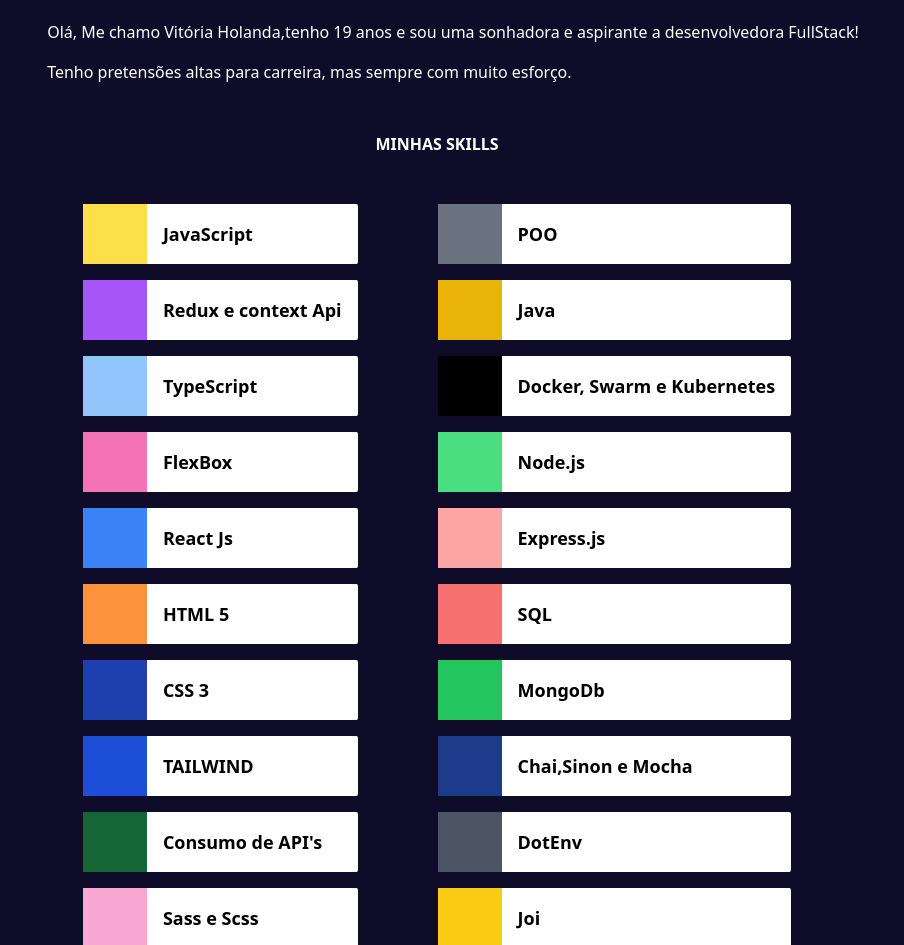
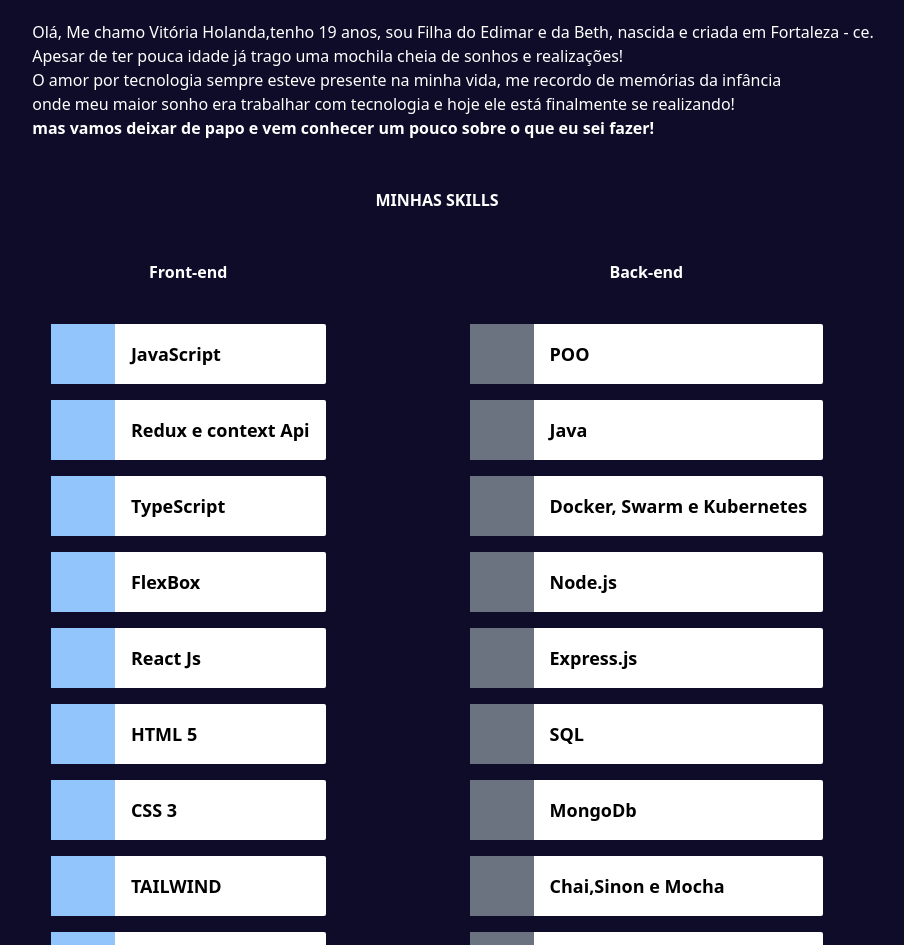
Before and after one commit to vitoriacst/vitoriacst.github.io, a React (Create React App) app in the folder app/: page /about-me in a window 1280 px wide. Shown: the part 447-1392 px from the top of the page, without its empty margins (203-1107 px from the left). Built offline with nearby package versions, Linux system fonts and the light colour scheme.

Commit message:
style: :lipstick: changing colors

```diff
--- a/app/src/pages/AboutMe.jsx
+++ b/app/src/pages/AboutMe.jsx
@@ -6,25 +6,40 @@
         <div className="ml-8 ">
           <h1 className="text-white font-bold mb-4">SOBRE MIM</h1>
           <p className="text-white font-light flex flex-col text-start gap-4">
-            Olá, Me chamo Vitória Holanda,tenho 19 anos e sou uma sonhadora e aspirante a desenvolvedora FullStack!
-            <span>
-              Tenho pretensões altas para carreira, mas sempre com muito esforço.
-            </span>
+            Olá, Me chamo Vitória Holanda,tenho 19 anos, sou Filha do Edimar e
+            da Beth, nascida e criada em Fortaleza - ce.
+          </p>
+
+          <p className="text-white font-light flex flex-col text-start">
+            Apesar de ter pouca idade já trago uma mochila cheia de sonhos e
+            realizações!
+          </p>
+          <p className="text-white font-light flex flex-col text-start">
+            O amor por tecnologia sempre esteve presente na minha vida, me recordo de memórias da infância
+          </p>
+          <p className="text-white font-light flex flex-col text-start">
+           onde meu  maior sonho era trabalhar com tecnologia e hoje ele está finalmente se realizando!
+          </p>
+          <p className="text-white font-bold flex flex-col text-start">
+            mas vamos deixar de papo e vem conhecer um pouco sobre o que eu sei fazer!
           </p>
         </div>
         <h1 className="text-white font-bold mt-12 mb-12">MINHAS SKILLS</h1>
-        <div className="flex flex-col lg:flex-row lg:justify-between lg:items-center lg:gap-20">
+        <div className="flex flex-col lg:flex-row lg:justify-between lg:items-center lg:gap-36">
           <div className="flex justify-between flex-col">
+            <h1 className="text-white mb-10 text-center font-bold">Front-end</h1>
             <div className="flex bg-white max-w-sm mb-4 rounded-sm">
-            <div className="w-16 bg-yellow-300"></div>
+              <div className="w-16 bg-blue-300"></div>
               <div className="w-auto text-grey-darker items-center p-4">
                 <span className="text-lg font-bold pb-4">JavaScript</span>
               </div>
             </div>
             <div className="flex bg-white max-w-sm mb-4 rounded-sm">
-            <div className="w-16 bg-purple-500"></div>
+              <div className="w-16  bg-blue-300"></div>
               <div className="w-auto text-grey-darker items-center p-4">
-              <span className="text-lg font-bold pb-4">Redux e context Api</span>
+                <span className="text-lg font-bold pb-4">
+                  Redux e context Api
+                </span>
               </div>
             </div>
             <div className="flex bg-white max-w-sm mb-4 rounded-sm">
@@ -34,57 +49,57 @@
               </div>
             </div>
             <div className="flex bg-white max-w-sm mb-4 rounded-sm">
-            <div className="w-16 bg-pink-400"></div>
+              <div className="w-16  bg-blue-300"></div>
               <div className="w-auto text-grey-darker items-center p-4">
                 <span className="text-lg font-bold pb-4">FlexBox</span>
               </div>
             </div>
             <div className="flex bg-white max-w-sm mb-4 rounded-sm">
-            <div className="w-16 bg-blue-500"></div>
+              <div className="w-16 bg-blue-300"></div>
               <div className="w-auto text-grey-darker items-center p-4">
                 <span className="text-lg font-bold pb-4">React Js</span>
               </div>
             </div>
             <div className="flex bg-white max-w-sm mb-4 rounded-sm">
-            <div className="w-16 bg-orange-400"></div>
+              <div className="w-16  bg-blue-300"></div>
               <div className="w-auto text-grey-darker items-center p-4">
                 <span className="text-lg font-bold pb-4">HTML 5</span>
               </div>
             </div>
             <div className="flex bg-white max-w-sm mb-4 rounded-sm">
-            <div className="w-16 bg-blue-800"></div>
+              <div className="w-16 bg-blue-300"></div>
               <div className="w-auto text-grey-darker items-center p-4">
                 <span className="text-lg font-bold pb-4">CSS 3</span>
               </div>
             </div>
             <div className="flex bg-white max-w-sm mb-4 rounded-sm">
-            <div className="w-16 bg-blue-700"></div>
+              <div className="w-16 bg-blue-300"></div>
               <div className="w-auto text-grey-darker items-center p-4">
                 <span className="text-lg font-bold pb-4">TAILWIND</span>
               </div>
             </div>
 
-
             <div className="flex bg-white max-w-sm mb-4 rounded-sm">
-            <div className="w-16 bg-green-800"></div>
+              <div className="w-16  bg-blue-300"></div>
               <div className="w-auto text-grey-darker items-center p-4">
                 <span className="text-lg font-bold pb-4">Consumo de API's</span>
               </div>
             </div>
             <div className="flex bg-white max-w-sm mb-4 rounded-sm">
-            <div className="w-16 bg-pink-300"></div>
+              <div className="w-16  bg-blue-300"></div>
               <div className="w-auto text-grey-darker items-center p-4">
                 <span className="text-lg font-bold pb-4">Sass e Scss</span>
               </div>
             </div>
             <div className="flex bg-white max-w-sm mb-4 rounded-sm">
-            <div className="w-16 bg-red-500"></div>
+              <div className="w-16  bg-blue-300"></div>
               <div className="w-auto text-grey-darker items-center p-4">
                 <span className="text-lg font-bold pb-4">Testes unitarios</span>
               </div>
             </div>
           </div>
           <div className="flex justify-between flex-col">
+          <h1 className="text-white mb-10 text-center font-bold">Back-end</h1>
             <div className="flex bg-white max-w-sm mb-4 rounded-sm">
               <div className="w-16 bg-gray-500"></div>
               <div className="w-auto text-grey-darker items-center p-4">
@@ -92,61 +107,65 @@
               </div>
             </div>
             <div className="flex bg-white max-w-sm mb-4 rounded-sm">
-            <div className="w-16 bg-yellow-500"></div>
+              <div className="w-16 bg-gray-500"></div>
               <div className="w-auto text-grey-darker items-center p-4">
                 <span className="text-lg font-bold pb-4">Java</span>
               </div>
             </div>
             <div className="flex bg-white max-w-sm mb-4 rounded-sm">
-            <div className="w-16 bg-black"></div>
+              <div className="w-16 bg-gray-500"></div>
               <div className="w-auto text-grey-darker items-center p-4">
-              <span className="text-lg font-bold pb-4">Docker, Swarm e Kubernetes</span>
+                <span className="text-lg font-bold pb-4">
+                  Docker, Swarm e Kubernetes
+                </span>
               </div>
             </div>
             <div className="flex bg-white max-w-sm mb-4 rounded-sm">
-            <div className="w-16 bg-green-400"></div>
+              <div className="w-16 bg-gray-500"></div>
               <div className="w-auto text-grey-darker items-center p-4">
                 <span className="text-lg font-bold pb-4">Node.js</span>
               </div>
             </div>
             <div className="flex bg-white mb-4 rounded-sm">
-            <div className="w-16 bg-red-300"></div>
+              <div className="w-16 bg-gray-500"></div>
               <div className="text-grey-darker items-center p-4">
                 <span className="text-lg font-bold pb-4"> Express.js</span>
               </div>
             </div>
             <div className="flex bg-white max-w-sm mb-4 rounded-sm">
-            <div className="w-16 bg-red-400"></div>
+              <div className="w-16 bg-gray-500"></div>
               <div className="w-auto text-grey-darker items-center p-4">
                 <span className="text-lg font-bold pb-4">SQL</span>
               </div>
             </div>
             <div className="flex bg-white max-w-sm mb-4 rounded-sm">
-            <div className="w-16 bg-green-500"></div>
+              <div className="w-16 bg-gray-500"></div>
               <div className="w-auto text-grey-darker items-center p-4">
                 <span className="text-lg font-bold pb-4">MongoDb</span>
               </div>
             </div>
             <div className="flex bg-white max-w-sm mb-4 rounded-sm">
-            <div className="w-16 bg-blue-900"></div>
+              <div className="w-16 bg-gray-500"></div>
               <div className="w-auto text-grey-darker items-center p-4">
-              <span className="text-lg font-bold pb-4">Chai,Sinon e Mocha</span>
+                <span className="text-lg font-bold pb-4">
+                  Chai,Sinon e Mocha
+                </span>
               </div>
             </div>
             <div className="flex bg-white max-w-sm mb-4 rounded-sm">
-            <div className="w-16 bg-gray-600"></div>
+              <div className="w-16 bg-gray-500"></div>
               <div className="w-auto text-grey-darker items-center p-4">
                 <span className="text-lg font-bold pb-4">DotEnv</span>
               </div>
             </div>
             <div className="flex bg-white max-w-sm mb-4 rounded-sm">
-            <div className="w-16 bg-yellow-400"></div>
+              <div className="w-16 bg-gray-500"></div>
               <div className="w-auto text-grey-darker items-center p-4">
                 <span className="text-lg font-bold pb-4">Joi</span>
               </div>
             </div>
             <div className="flex bg-white max-w-sm mb-4 rounded-sm">
-            <div className="w-16 bg-orange-600"></div>
+              <div className="w-16 bg-gray-500"></div>
               <div className="w-auto text-grey-darker items-center p-4">
                 <span className="text-lg font-bold pb-4">Mysql</span>
               </div>
--- a/app/src/pages/footer.jsx
+++ b/app/src/pages/footer.jsx
@@ -1,10 +1,23 @@
 const Footer = () => {
   return (
-    <footer className="mt-8 p-4 bg-white  shadow md:flex md:items-center md:justify-between md:p-6 dark:bg-gray-800 justify-center items-center">
-      <span className="text-sm text-gray-500 sm:text-center dark:text-gray-400">
-        © 2022 Vitoria™ . All Rights Reserved.
-      </span>
-    </footer>
+    <footer class="p-4 bg-white rounded-lg shadow md:flex md:items-center md:justify-between md:p-6 dark:bg-gray-800">
+    <span class="text-sm text-gray-500 sm:text-center dark:text-gray-400">© 2022 <a href="https://flowbite.com/" class="hover:underline">vitória holanda™</a>. All Rights Reserved.
+    </span>
+    <ul class="flex flex-wrap items-center mt-3 text-sm text-gray-500 dark:text-gray-400 sm:mt-0">
+        <li>
+            <a href="#" class="mr-4 hover:underline md:mr-6 ">About</a>
+        </li>
+        <li>
+            <a href="#" class="mr-4 hover:underline md:mr-6">Privacy Policy</a>
+        </li>
+        <li>
+            <a href="#" class="mr-4 hover:underline md:mr-6">Licensing</a>
+        </li>
+        <li>
+            <a href="#" class="hover:underline">Contact</a>
+        </li>
+    </ul>
+</footer>
   );
 };
 
```
Also changed, not shown: app/src/pages/Projects.jsx (+11 -14 lines). Lines whose indentation alone changed are shown as unchanged.
